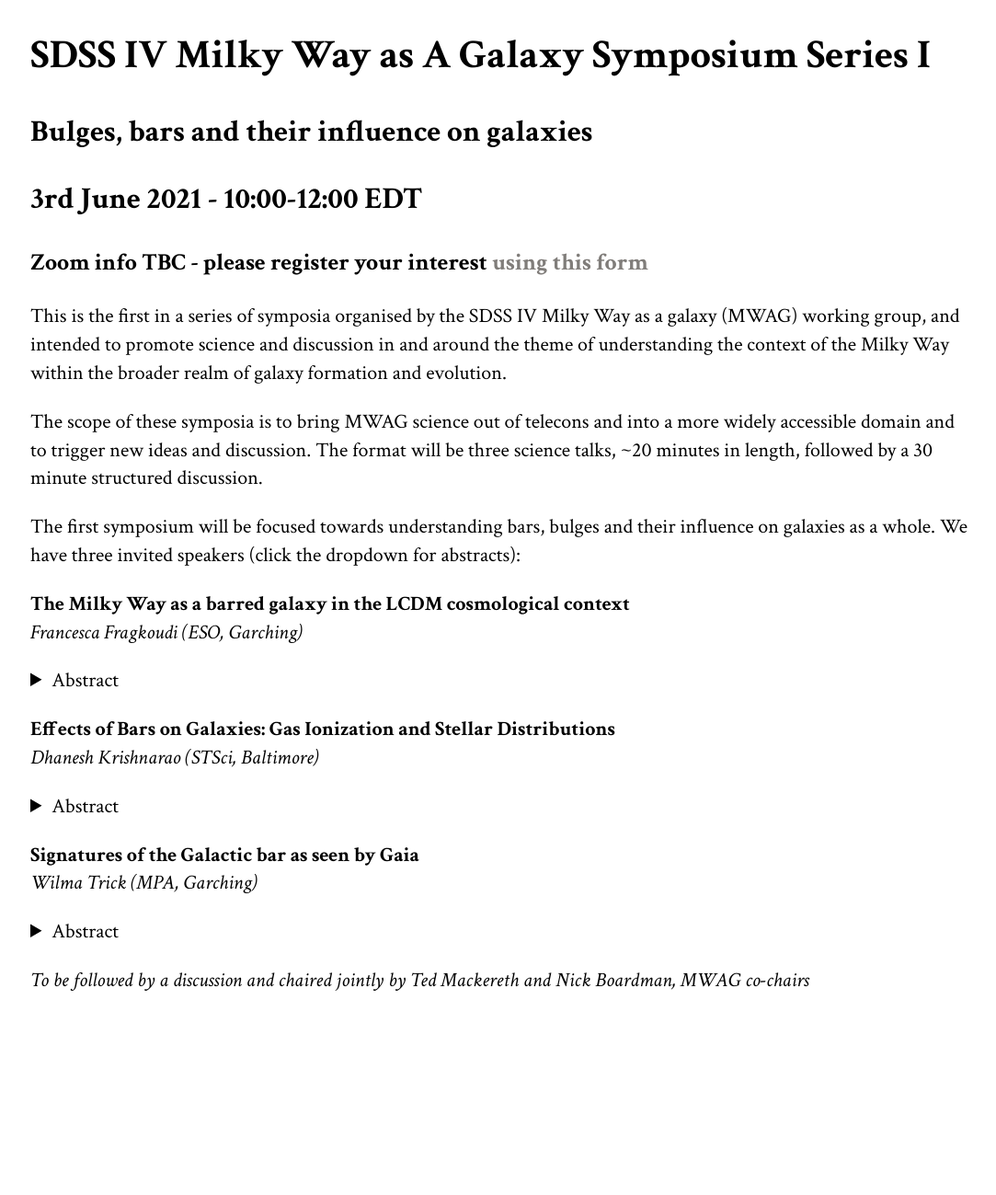
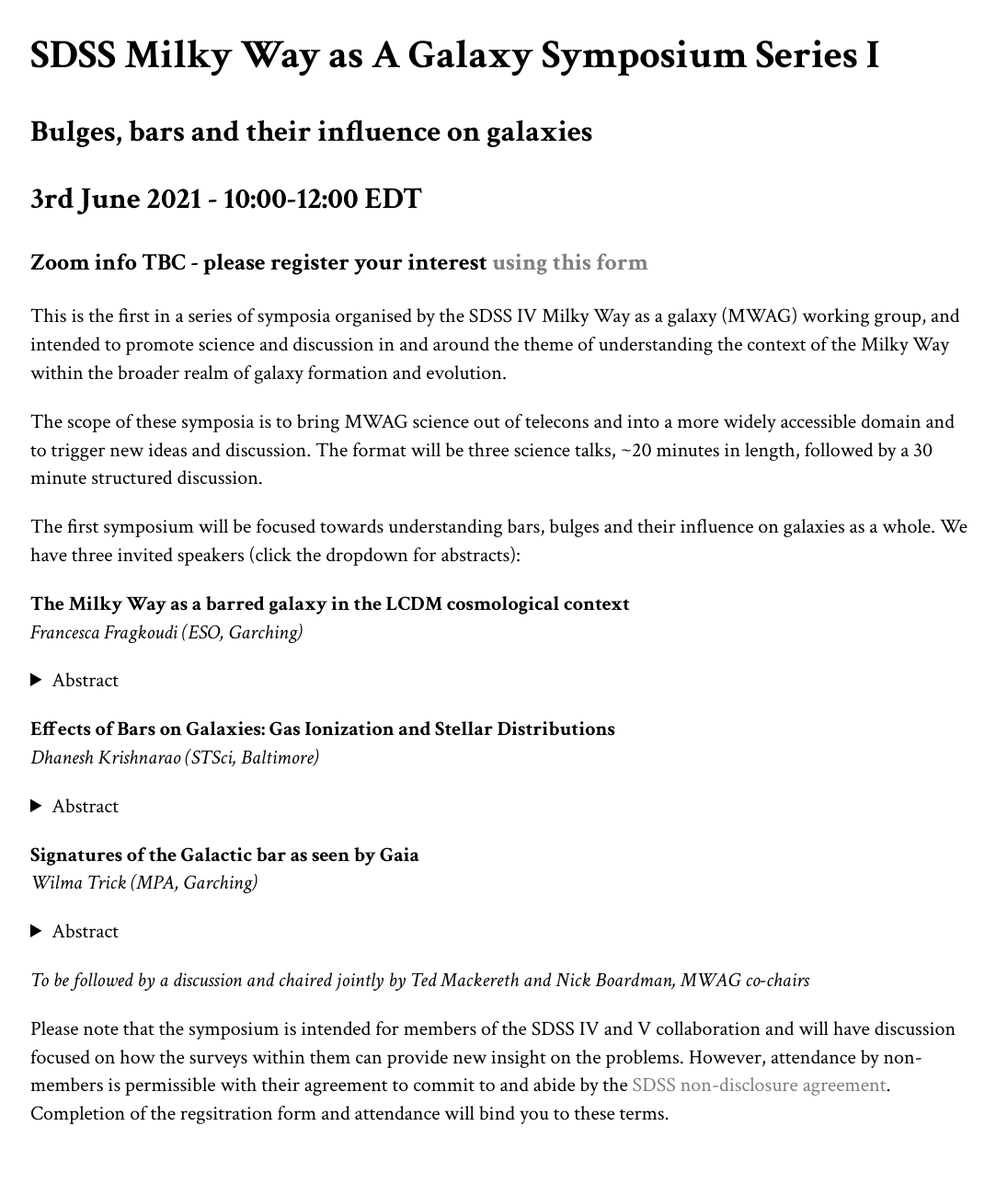
Before and after one commit to jmackereth/jmackereth.github.io, a Jekyll site: the page built from mwag-mini-conference.md, in a window 1280 px wide. Shown: the whole page at 92% size, without its empty margins (95-1178 px from the left). Built offline with Jekyll 4.4.1, drawn with Linux system fonts in a browser that asks for light colours; a style sheet for code colours, icons or effects is not loaded; before the commit the page ends 1154 px from its top, so only the background shows below that; some of the changed lines change nothing that is shown.

Commit message:
include NDA statement

```diff
--- a/mwag-mini-conference.md
+++ b/mwag-mini-conference.md
@@ -4,7 +4,7 @@
 nav: small
 ---
 
-# SDSS IV Milky Way as A Galaxy Symposium Series I
+# SDSS Milky Way as A Galaxy Symposium Series I
 ## Bulges, bars and their influence on galaxies
 
 ## 3rd June 2021 - 10:00-12:00 EDT
@@ -42,3 +42,5 @@
 </details>
 
 *To be followed by a discussion and chaired jointly by Ted Mackereth and Nick Boardman, MWAG co-chairs*
+
+Please note that the symposium is intended for members of the SDSS IV and V collaboration and will have discussion focused on how the surveys within them can provide new insight on the problems. However, attendance by non-members is permissible with their agreement to commit to and abide by the [SDSS non-disclosure agreement](https://internal.sdss.org/meetings/ensenada2019/static/pdf/nonmember_attendance.pdf). Completion of the regsitration form and attendance will bind you to these terms.
```
